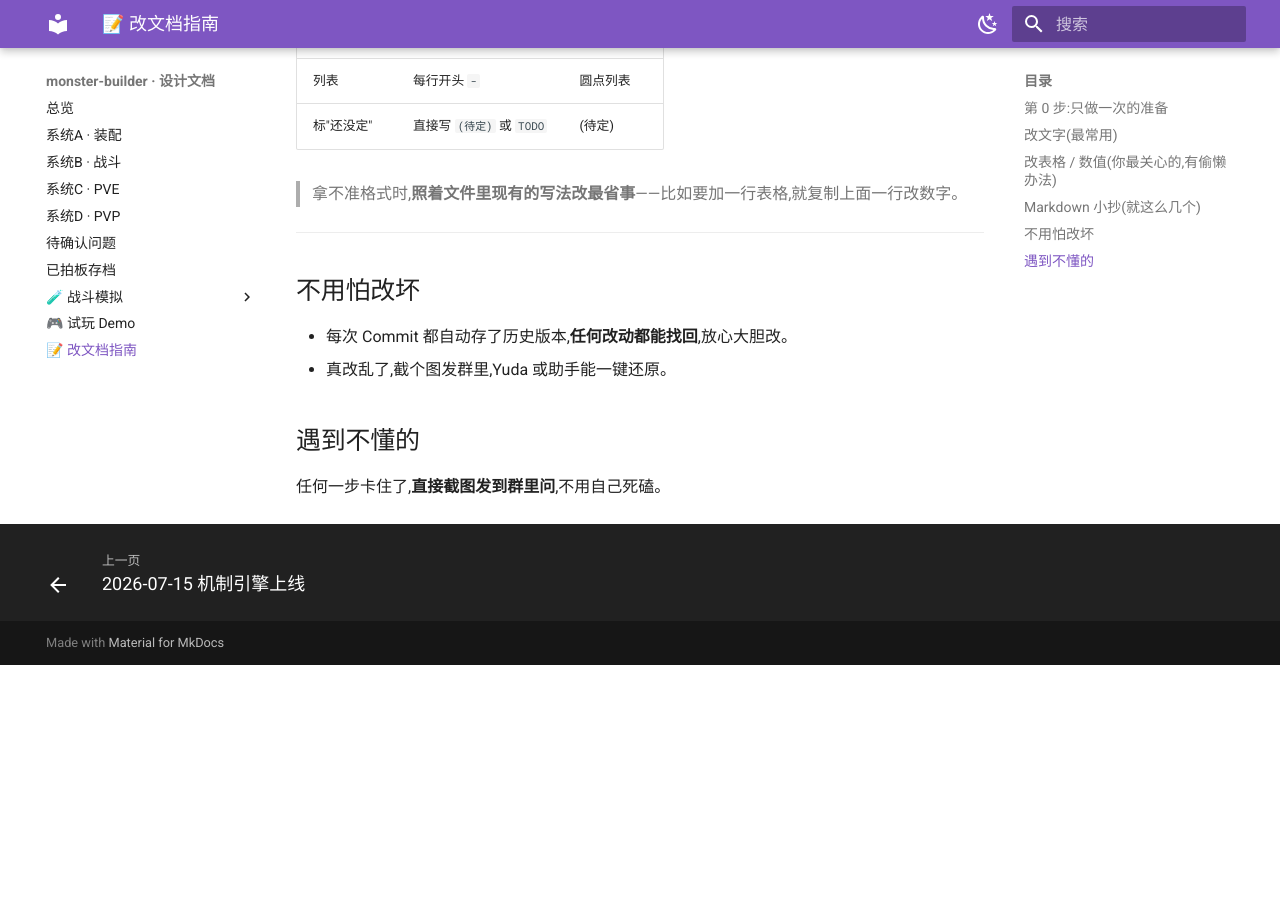
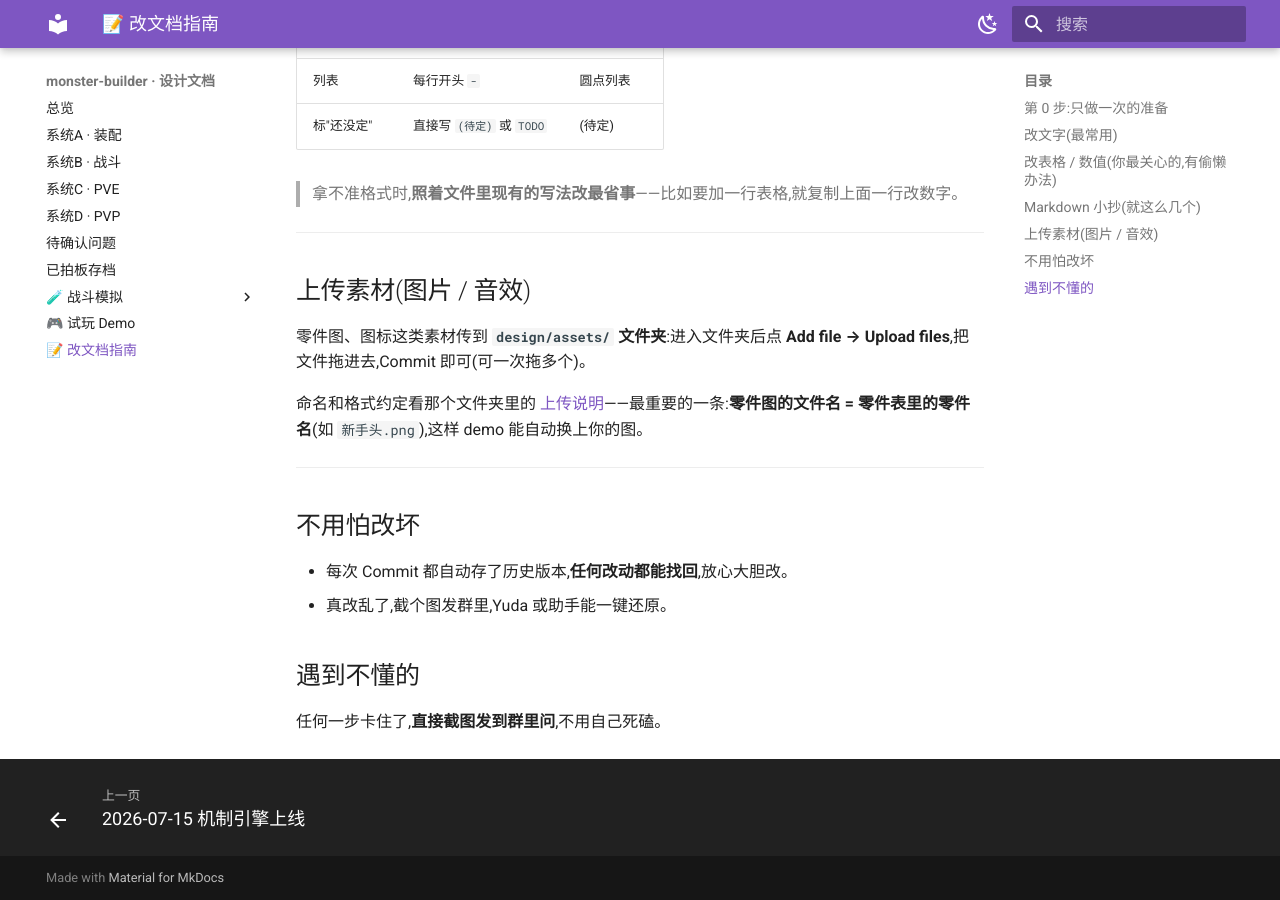
Before and after one commit to zhaoyuda/monster-builder, an MkDocs documentation site: the page built from design/给Akun的改文档指南.md, in a window 1280 px wide and 900 px high, scrolled down 2046 px. Built offline with MkDocs 1.6.1 and Material for MkDocs 9.7.7, drawn with Linux system fonts in a browser that asks for light colours; before the commit the page ends 2711 px from its top, so only the background shows below that.

Commit message:
docs: 建 design/assets/ 素材文件夹 + 网页上传说明(给 Akun)
Co-Authored-By: Claude Fable 5 <noreply@anthropic.com>
Claude-Session: https://claude.ai/code/session_014oioR6yEDTrCW8kBU8iQqj

```diff
--- a/design/给Akun的改文档指南.md
+++ b/design/给Akun的改文档指南.md
@@ -76,6 +76,14 @@
 
 ---
 
+## 上传素材(图片 / 音效)
+
+零件图、图标这类素材传到 **`design/assets/` 文件夹**:进入文件夹后点 **Add file → Upload files**,把文件拖进去,Commit 即可(可一次拖多个)。
+
+命名和格式约定看那个文件夹里的 [上传说明](assets/README.md)——最重要的一条:**零件图的文件名 = 零件表里的零件名**(如 `新手头.png`),这样 demo 能自动换上你的图。
+
+---
+
 ## 不用怕改坏
 
 - 每次 Commit 都自动存了历史版本,**任何改动都能找回**,放心大胆改。
```
Also changed, not shown: design/assets/README.md (added, +24 -0 lines).
